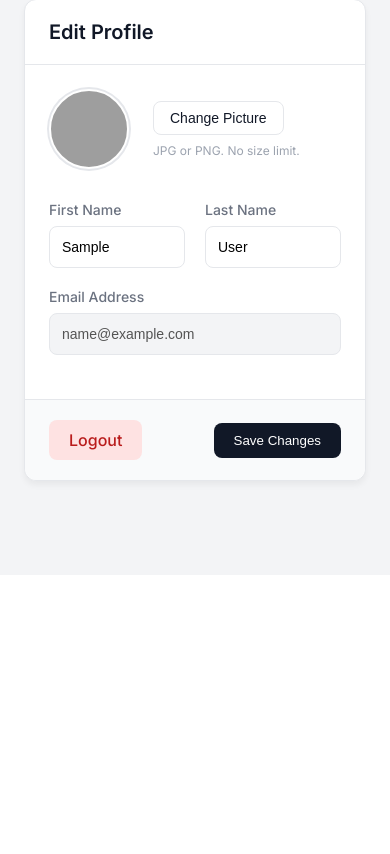
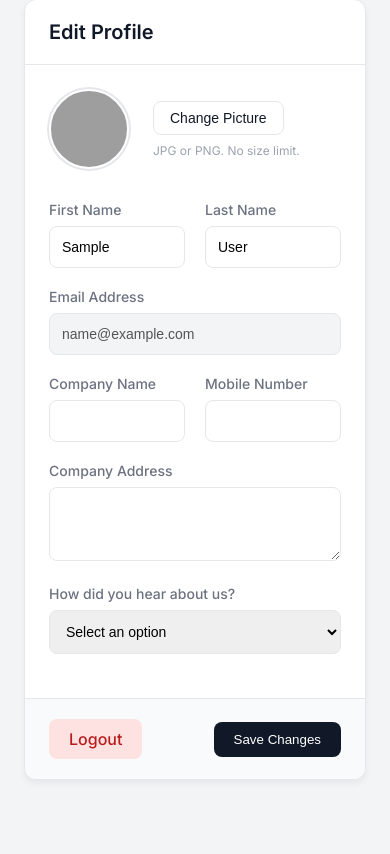
Before and after one commit to Abhinav6284/Email_marketing_app, a Flask app: page /profile-settings in a window 390 px wide. Shown: the part 269-1123 px from the top of the page. Before the commit the page ends 759 px from the top, so only its background shows below. Run offline with Flask 3, Linux system fonts and the light colour scheme; the visitor is signed in with stand-in values (Sample User, id 1); grey boxes are pictures that could not be loaded.

Commit message:
Add signup fields: company name, mobile number, company address, how did you hear about us + profile display
Co-authored-by: Abhinav6284 <143937068+Abhinav6284@users.noreply.github.com>

```diff
--- a/mark_app/app.py
+++ b/mark_app/app.py
@@ -164,13 +164,16 @@ def register():
         email = request.form.get('email')
         password = request.form.get('password')
         company = request.form.get('company')
+        mobile_number = request.form.get('mobile_number')
+        company_address = request.form.get('company_address')
+        how_did_you_hear = request.form.get('how_did_you_hear')
 
         # --- CORRECTED validation check (no username) ---
-        if not all([first_name, last_name, email, password]):
+        if not all([first_name, last_name, email, password, company, mobile_number, company_address, how_did_you_hear]):
             print(">>> REASON: Validation failed. A required field is missing.")
             # CORRECTED the flash message
             flash(
-                'Please fill out all required fields: Name, Email, and Password.', 'error')
+                'Please fill out all required fields.', 'error')
             return redirect(url_for('main.register'))
 
         # Check if user email already exists (this part is correct)
@@ -191,6 +194,9 @@ def register():
             'email': email,
             'password': password,
             'company': company,
+            'mobile_number': mobile_number,
+            'company_address': company_address,
+            'how_did_you_hear': how_did_you_hear,
             'otp': otp,
             'timestamp': datetime.now(timezone.utc).isoformat()
         }
@@ -254,6 +260,9 @@ def verify_registration_otp():
                 last_name=reg_data['last_name'],
                 email=reg_data['email'],
                 company=reg_data['company'],
+                mobile_number=reg_data['mobile_number'],
+                company_address=reg_data['company_address'],
+                how_did_you_hear=reg_data['how_did_you_hear'],
                 is_verified=True  # Mark user as verified
             )
             new_user.set_password(reg_data['password'])
@@ -556,6 +565,12 @@ def profile_settings():
             current_user.first_name = new_first_name
             current_user.last_name = new_last_name
             session['user_name'] = current_user.get_full_name()
+
+        # Update new profile fields
+        current_user.company = request.form.get('company', '').strip()
+        current_user.mobile_number = request.form.get('mobile_number', '').strip()
+        current_user.company_address = request.form.get('company_address', '').strip()
+        current_user.how_did_you_hear = request.form.get('how_did_you_hear', '').strip()
 
         picture = request.files.get('profile_picture')
         if picture and picture.filename != '':
--- a/mark_app/models.py
+++ b/mark_app/models.py
@@ -33,6 +33,11 @@ class User(UserMixin, db.Model):
     whatsapp_auth_token = db.Column(db.String(500), nullable=True)
     whatsapp_number = db.Column(db.String(50), nullable=True)
     whatsapp_verified = db.Column(db.Boolean, default=False)
+
+    # Additional signup fields as requested
+    mobile_number = db.Column(db.String(20), nullable=True)
+    company_address = db.Column(db.Text, nullable=True)
+    how_did_you_hear = db.Column(db.String(100), nullable=True)
 
     def set_password(self, pw):
         self.password_hash = generate_password_hash(pw)
--- a/mark_app/templates/profile_settings.html
+++ b/mark_app/templates/profile_settings.html
@@ -278,6 +278,38 @@
                     <input type="email" id="email" name="email" class="form-input" value="{{ current_user.email }}"
                         disabled>
                 </div>
+
+                <div class="form-grid">
+                    <div class="form-group">
+                        <label for="company" class="form-label">Company Name</label>
+                        <input type="text" id="company" name="company" class="form-input"
+                            value="{{ current_user.company or '' }}">
+                    </div>
+                    <div class="form-group">
+                        <label for="mobile_number" class="form-label">Mobile Number</label>
+                        <input type="tel" id="mobile_number" name="mobile_number" class="form-input"
+                            value="{{ current_user.mobile_number or '' }}">
+                    </div>
+                </div>
+
+                <div class="form-group">
+                    <label for="company_address" class="form-label">Company Address</label>
+                    <textarea id="company_address" name="company_address" class="form-input" rows="3">{{ current_user.company_address or '' }}</textarea>
+                </div>
+
+                <div class="form-group">
+                    <label for="how_did_you_hear" class="form-label">How did you hear about us?</label>
+                    <select id="how_did_you_hear" name="how_did_you_hear" class="form-input">
+                        <option value="">Select an option</option>
+                        <option value="google_search" {% if current_user.how_did_you_hear == 'google_search' %}selected{% endif %}>Google Search</option>
+                        <option value="social_media" {% if current_user.how_did_you_hear == 'social_media' %}selected{% endif %}>Social Media</option>
+                        <option value="friend_referral" {% if current_user.how_did_you_hear == 'friend_referral' %}selected{% endif %}>Friend/Colleague Referral</option>
+                        <option value="online_ad" {% if current_user.how_did_you_hear == 'online_ad' %}selected{% endif %}>Online Advertisement</option>
+                        <option value="email_marketing" {% if current_user.how_did_you_hear == 'email_marketing' %}selected{% endif %}>Email Marketing</option>
+                        <option value="trade_show" {% if current_user.how_did_you_hear == 'trade_show' %}selected{% endif %}>Trade Show/Event</option>
+                        <option value="other" {% if current_user.how_did_you_hear == 'other' %}selected{% endif %}>Other</option>
+                    </select>
+                </div>
             </div>
             <div class="settings-footer">
                 <a href="{{ url_for('main.logout') }}" class="btn-logout">Logout</a>
```
Also changed, not shown: mark_app/templates/register.html (+41 -0 lines), instance/app.db (deleted), instance/markdb.db (deleted), 1 other file.
